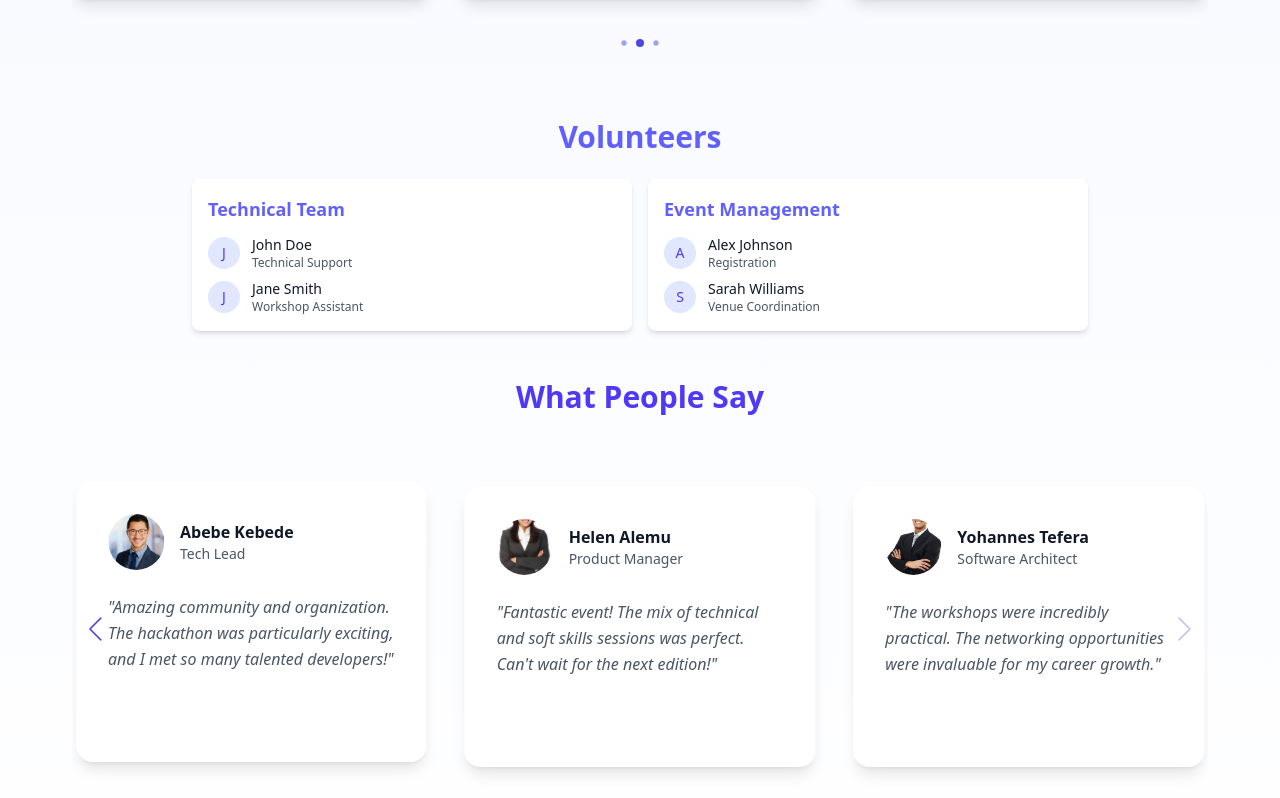
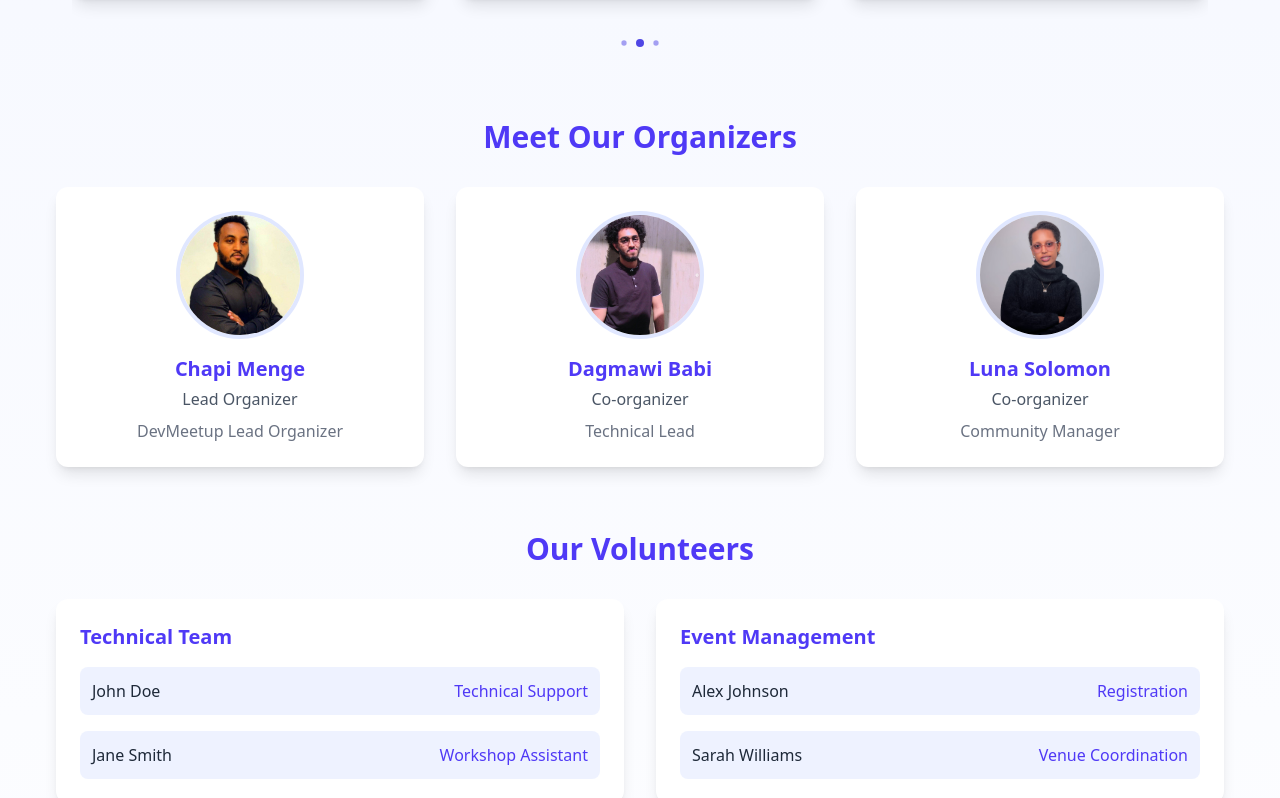
Before and after one commit to Yohanamtesfaye/DevMeetup-Website, a React (Vite) app: page /v1 in a window 1280 px wide. Shown: the part 1684-2482 px from the top of the page. Built offline with nearby package versions, Linux system fonts and the light colour scheme.

Commit message:
Update V1 and V2 pages: Add organizers and volunteers sections, maintain consistent styling with V3

```diff
--- a/src/pages/V1.jsx
+++ b/src/pages/V1.jsx
@@ -14,6 +14,9 @@ import avatar3 from "../assets/avatar3.jpg"
 import platinumBadge from "../assets/platinum-badge.svg"
 import goldBadge from "../assets/gold-badge.svg"
 import silverBadge from "../assets/silver-badge.svg"
+import chapi from "../assets/chapi.jpg"
+import dagi from "../assets/dagi.jpeg"
+import luna from "../assets/luna.jpg"
 import { Swiper, SwiperSlide } from 'swiper/react';
 import { Navigation, Pagination, Autoplay } from 'swiper/modules';
 import 'swiper/css';
@@ -67,6 +70,27 @@ const platinumSponsors = [
     description: "Ethiopia's digital mapping solution",
     website: "https://gebeta.app/",
     badge: silverBadge
+  }
+];
+
+const organizers = [
+  {
+    name: "Chapi Menge",
+    role: "Lead Organizer",
+    avatar: chapi,
+    description: "DevMeetup Lead Organizer"
+  },
+  {
+    name: "Dagmawi Babi",
+    role: "Co-organizer",
+    avatar: dagi,
+    description: "Technical Lead"
+  },
+  {
+    name: "Luna Solomon",
+    role: "Co-organizer",
+    avatar: luna,
+    description: "Community Manager"
   }
 ];
 
@@ -258,29 +282,72 @@ function V1() {
           </div>
         </section>
 
+        {/* Organizers Section */}
+        <section className="mb-16">
+          <motion.h2
+            initial={{ y: -30, opacity: 0 }}
+            animate={{ y: 0, opacity: 1 }}
+            transition={{ duration: 0.5, delay: 0.2 }}
+            className="text-3xl font-semibold mb-8 text-center text-indigo-600"
+          >
+            Meet Our Organizers
+          </motion.h2>
+          <div className="grid grid-cols-1 md:grid-cols-2 lg:grid-cols-3 gap-8">
+            {organizers.map((organizer, index) => (
+              <motion.div
+                key={index}
+                initial={{ opacity: 0, y: 20 }}
+                animate={{ opacity: 1, y: 0 }}
+                transition={{ duration: 0.5, delay: index * 0.1 }}
+                className="bg-white rounded-xl shadow-lg p-6 transform transition-all duration-300 hover:-translate-y-1 hover:shadow-xl"
+              >
+                <div className="flex flex-col items-center">
+                  <img
+                    src={organizer.avatar}
+                    alt={organizer.name}
+                    className="w-32 h-32 rounded-full object-cover mb-4 border-4 border-indigo-100"
+                  />
+                  <h3 className="text-xl font-semibold text-indigo-600 mb-1">{organizer.name}</h3>
+                  <p className="text-gray-600 font-medium mb-2">{organizer.role}</p>
+                  <p className="text-gray-500 text-center">{organizer.description}</p>
+                </div>
+              </motion.div>
+            ))}
+          </div>
+        </section>
+
         {/* Volunteers Section */}
-        <section className="mb-8 sm:mb-12">
-          <h2 className="text-2xl sm:text-3xl font-bold text-center mb-6 text-indigo-500">Volunteers</h2>
-          <div className="max-w-4xl mx-auto grid grid-cols-1 sm:grid-cols-2 gap-4">
+        <section className="mb-16">
+          <motion.h2
+            initial={{ y: -30, opacity: 0 }}
+            animate={{ y: 0, opacity: 1 }}
+            transition={{ duration: 0.5, delay: 0.2 }}
+            className="text-3xl font-semibold mb-8 text-center text-indigo-600"
+          >
+            Our Volunteers
+          </motion.h2>
+          <div className="grid grid-cols-1 md:grid-cols-2 gap-8">
             {volunteers.map((team, index) => (
-              <div key={index} className="bg-white p-4 rounded-lg shadow-md">
-                <h3 className="text-lg font-semibold mb-3 text-indigo-500">{team.team}</h3>
-                <div className="grid gap-2">
-                  {team.members.map((member, mIndex) => (
-                    <div key={mIndex} className="flex items-center space-x-3">
-                      <div className="w-8 h-8 bg-indigo-100 rounded-full flex items-center justify-center">
-                        <span className="text-indigo-600 font-medium text-sm">
-                          {member.name.charAt(0)}
-                        </span>
-                      </div>
-                      <div>
-                        <h4 className="text-sm font-medium text-gray-900">{member.name}</h4>
-                        <p className="text-xs text-gray-600">{member.role}</p>
-                      </div>
+              <motion.div
+                key={index}
+                initial={{ opacity: 0, y: 20 }}
+                animate={{ opacity: 1, y: 0 }}
+                transition={{ duration: 0.5, delay: index * 0.1 }}
+                className="bg-white rounded-xl shadow-lg p-6"
+              >
+                <h3 className="text-xl font-semibold text-indigo-600 mb-4">{team.team}</h3>
+                <div className="space-y-4">
+                  {team.members.map((member, memberIndex) => (
+                    <div
+                      key={memberIndex}
+                      className="flex items-center justify-between p-3 bg-indigo-50 rounded-lg hover:bg-indigo-100 transition-colors duration-200"
+                    >
+                      <span className="font-medium text-gray-800">{member.name}</span>
+                      <span className="text-indigo-600">{member.role}</span>
                     </div>
                   ))}
                 </div>
-              </div>
+              </motion.div>
             ))}
           </div>
         </section>
--- a/src/pages/V2.jsx
+++ b/src/pages/V2.jsx
@@ -91,24 +91,6 @@ const organizers = [
     role: "Lead Organizer",
     avatar: chapi,
     description: "DevMeetup Lead Organizer"
-  },
-  {
-    name: "Chapi Menge",
-    role: "Lead Organizer",
-    avatar: chapi,
-    description: "DevMeetup Lead Organizer"
-  },
-  {
-    name: "Dagmawi Babi",
-    role: "Co-organizer",
-    avatar: dagi,
-    description: "Technical Lead"
-  },
-  {
-    name: "Dagmawi Babi",
-    role: "Co-organizer",
-    avatar: dagi,
-    description: "Technical Lead"
   },
   {
     name: "Dagmawi Babi",
@@ -325,52 +307,70 @@ function V2() {
 
       {/* Organizers Section */}
       <section className="mb-16">
-        <h2 className="text-2xl font-semibold text-purple-600 mb-8 text-center">Meet Our Organizers</h2>
-        <div className="max-w-7xl mx-auto px-4">
-          <div className="grid grid-cols-1 md:grid-cols-2 lg:grid-cols-4 gap-8">
+        <motion.h2
+          initial={{ y: -30, opacity: 0 }}
+          animate={{ y: 0, opacity: 1 }}
+          transition={{ duration: 0.5, delay: 0.2 }}
+          className="text-3xl font-semibold mb-8 text-center text-purple-600"
+        >
+          Meet Our Organizers
+        </motion.h2>
+        <div className="grid grid-cols-1 md:grid-cols-2 lg:grid-cols-3 gap-8">
           {organizers.map((organizer, index) => (
-              <div key={index} className="bg-white rounded-xl shadow-md p-6">
-                <div className="flex items-center gap-5">
+            <motion.div
+              key={index}
+              initial={{ opacity: 0, y: 20 }}
+              animate={{ opacity: 1, y: 0 }}
+              transition={{ duration: 0.5, delay: index * 0.1 }}
+              className="bg-white rounded-xl shadow-lg p-6 transform transition-all duration-300 hover:-translate-y-1 hover:shadow-xl"
+            >
+              <div className="flex flex-col items-center">
                 <img
                   src={organizer.avatar}
                   alt={organizer.name}
-                    className="w-20 h-20 rounded-full object-cover"
+                  className="w-32 h-32 rounded-full object-cover mb-4 border-4 border-purple-100"
                 />
-                  <div>
-                    <h3 className="text-lg font-medium text-gray-900">{organizer.name}</h3>
-                    <p className="text-gray-500">{organizer.role}</p>
+                <h3 className="text-xl font-semibold text-purple-600 mb-1">{organizer.name}</h3>
+                <p className="text-gray-600 font-medium mb-2">{organizer.role}</p>
+                <p className="text-gray-500 text-center">{organizer.description}</p>
               </div>
-                </div>
-                <p className="mt-4 text-gray-600">{organizer.description}</p>
-              </div>
+            </motion.div>
           ))}
-          </div>
         </div>
       </section>
 
       {/* Volunteers Section */}
-      <section className="mb-8 sm:mb-12">
-        <h2 className="text-2xl sm:text-3xl font-bold text-center mb-6">Volunteers</h2>
-        <div className="max-w-4xl mx-auto grid grid-cols-1 sm:grid-cols-2 gap-4">
+      <section className="mb-16">
+        <motion.h2
+          initial={{ y: -30, opacity: 0 }}
+          animate={{ y: 0, opacity: 1 }}
+          transition={{ duration: 0.5, delay: 0.2 }}
+          className="text-3xl font-semibold mb-8 text-center text-purple-600"
+        >
+          Our Volunteers
+        </motion.h2>
+        <div className="grid grid-cols-1 md:grid-cols-2 gap-8 max-w-6xl mx-auto px-4">
           {volunteers.map((team, index) => (
-            <div key={index} className="bg-white p-4 rounded-lg shadow-md">
-              <h3 className="text-lg font-semibold mb-3">{team.team}</h3>
-              <div className="grid gap-2">
-                {team.members.map((member, mIndex) => (
-                  <div key={mIndex} className="flex items-center space-x-3">
-                    <div className="w-8 h-8 bg-gray-200 rounded-full flex items-center justify-center">
-                      <span className="text-gray-600 font-medium text-sm">
-                        {member.name.charAt(0)}
-                      </span>
-                    </div>
-                    <div>
-                      <h4 className="text-sm font-medium">{member.name}</h4>
-                      <p className="text-xs text-gray-600">{member.role}</p>
-                    </div>
+            <motion.div
+              key={index}
+              initial={{ opacity: 0, y: 20 }}
+              animate={{ opacity: 1, y: 0 }}
+              transition={{ duration: 0.5, delay: index * 0.1 }}
+              className="bg-white rounded-xl shadow-lg p-8"
+            >
+              <h3 className="text-xl font-semibold text-purple-600 mb-6">{team.team}</h3>
+              <div className="space-y-4">
+                {team.members.map((member, memberIndex) => (
+                  <div
+                    key={memberIndex}
+                    className="flex items-center justify-between p-4 bg-purple-50 rounded-lg hover:bg-purple-100 transition-colors duration-200"
+                  >
+                    <span className="font-medium text-gray-800">{member.name}</span>
+                    <span className="text-purple-600">{member.role}</span>
                   </div>
                 ))}
               </div>
-            </div>
+            </motion.div>
           ))}
         </div>
       </section>
```
Lines whose indentation alone changed are shown as unchanged.
